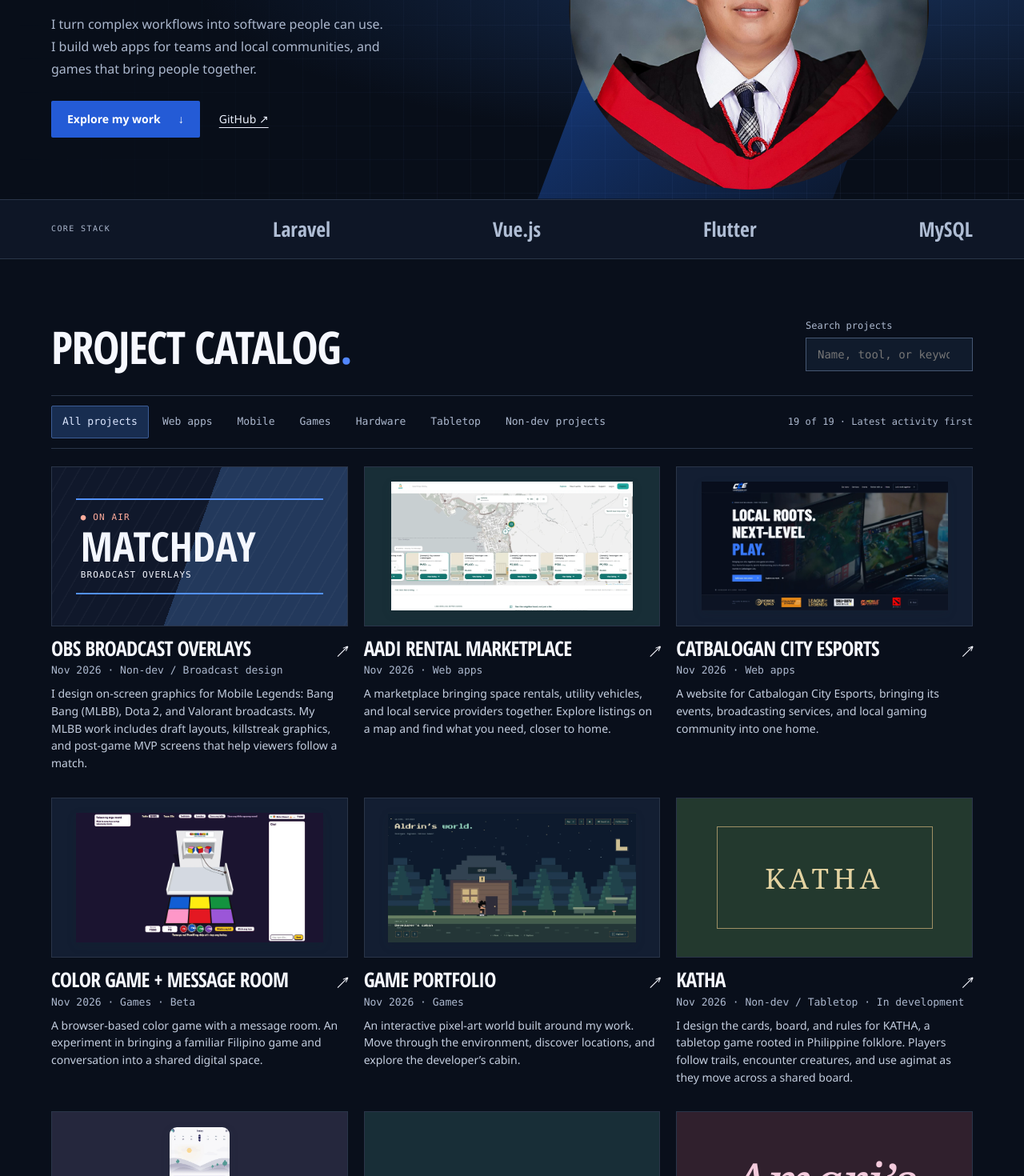
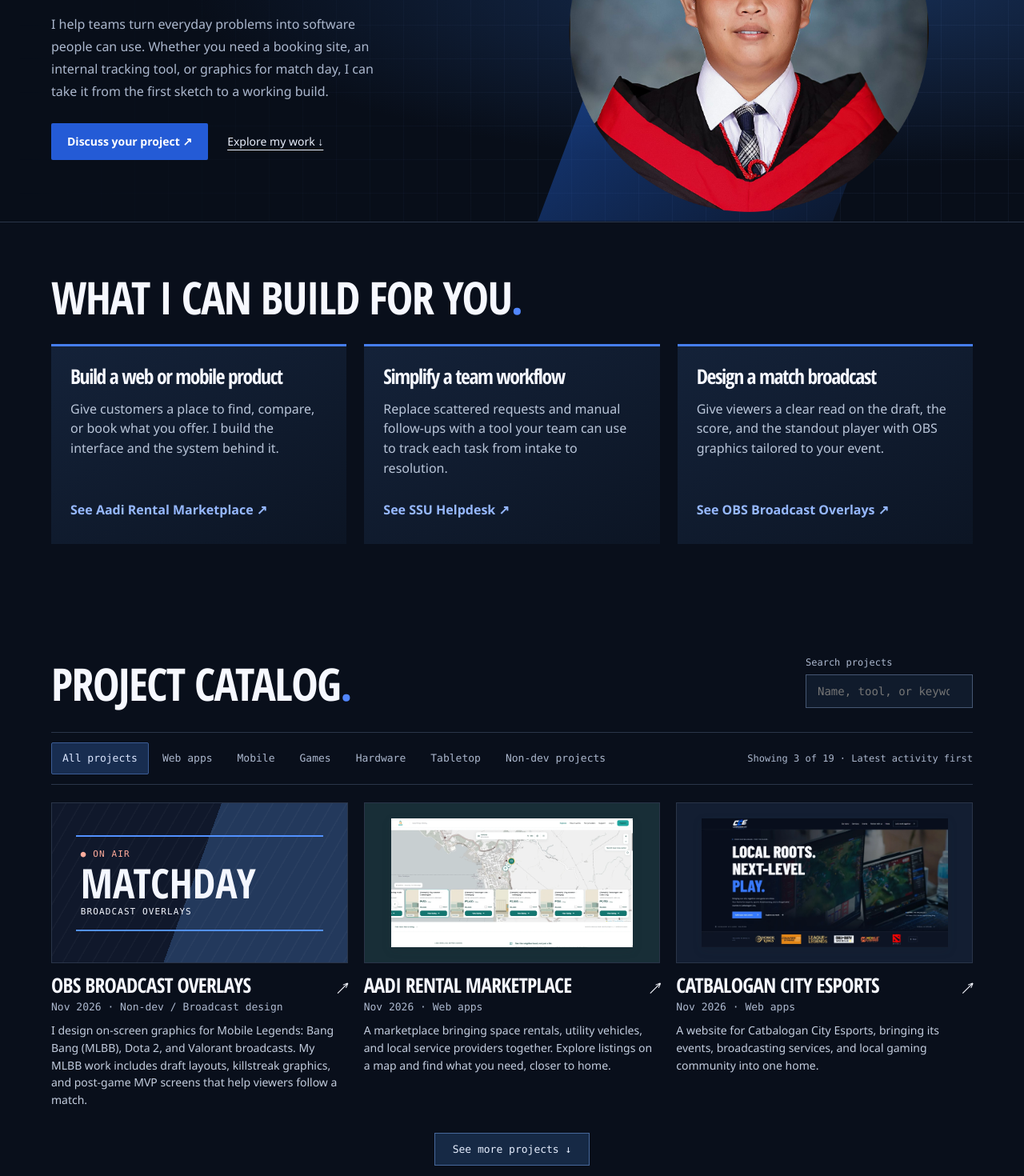
Before and after one commit to Aldrin4197/portfoliov5, a Vue app: page / in a window 1280 px wide. Shown: the part 380-1850 px from the top of the page at 80% size. Built offline with nearby package versions, Linux system fonts and the light colour scheme.

Commit message:
Lead with services and project examples, progressively reveal the catalog and present portfolio reviews

```diff
--- a/src/App.vue
+++ b/src/App.vue
@@ -1,6 +1,7 @@
 <script setup lang="ts">
-import { computed, ref, onBeforeUnmount } from 'vue'
+import { computed, ref, watch, onBeforeUnmount } from 'vue'
 import { catalog, activityLabel, type CatalogProject } from './catalog'
+import { reviews } from './reviews'
 import ExperienceSection from './sections/ExperienceSection/ExperienceSection.vue'
 import EducationSection from './sections/EducationSection/EducationSection.vue'
 import CertificationsSection from './sections/CertificationsSection/CertificationsSection.vue'
@@ -19,6 +20,15 @@ const filtered = computed(() => {
     [p.title, p.description, ...p.tags].join(' ').toLowerCase().includes(query)
   )
 })
+const pageSize = 3
+const limit = ref(pageSize)
+watch([search, filter], () => { limit.value = pageSize })
+const visible = computed(() => filtered.value.slice(0, limit.value))
+const offers = [
+  { title: 'Build a web or mobile product', copy: 'Give customers a place to find, compare, or book what you offer. I build the interface and the system behind it.', project: 'aadi' },
+  { title: 'Simplify a team workflow', copy: 'Replace scattered requests and manual follow-ups with a tool your team can use to track each task from intake to resolution.', project: 'ssu-helpdesk' },
+  { title: 'Design a match broadcast', copy: 'Give viewers a clear read on the draft, the score, and the standout player with OBS graphics tailored to your event.', project: 'overlays' },
+].map(offer => ({ ...offer, example: catalog.find(p => p.id === offer.project)! }))
 const detail = ref<CatalogProject | null>(null)
 const dialog = ref<HTMLDialogElement | null>(null)
 const menuOpen = ref(false)
@@ -33,7 +43,7 @@ function inspect(project: CatalogProject) {
 function closeDialog() { dialog.value?.close() }
 function afterClose() { document.body.style.overflow = ''; opener?.focus() }
 onBeforeUnmount(() => { document.body.style.overflow = '' })
-const tools = [{name:'Frontend',items:'Vue · React · JavaScript · HTML & CSS'}, {name:'Backend',items:'Laravel · PHP · Node.js · REST APIs'}, {name:'Data',items:'MySQL · PostgreSQL · MongoDB'}, {name:'Hardware',items:'Arduino · Raspberry Pi · Embedded systems'}]
+const tools = [{name:'Frontend',items:'Vue · React · JavaScript · HTML & CSS'},{name:'Mobile',items:'Flutter'}, {name:'Backend',items:'Laravel · PHP · Node.js · REST APIs'}, {name:'Data',items:'MySQL · PostgreSQL · MongoDB'}, {name:'Hardware',items:'Arduino · Raspberry Pi · Embedded systems'},{name:'Design & production',items:'Figma · OBS Studio'}]
 </script>
 
 <template>
@@ -42,7 +52,7 @@ const tools = [{name:'Frontend',items:'Vue · React · JavaScript · HTML & CSS'
     <a href="#home" class="wordmark" aria-label="Drindlr home"><span class="monogram" aria-hidden="true">&gt;_</span>drindlr.</a>
     <button class="menu-button" aria-controls="menu" :aria-expanded="menuOpen" @click="menuOpen = !menuOpen">{{ menuOpen ? 'Close' : 'Menu' }}</button>
     <nav id="menu" :class="{ open: menuOpen }" aria-label="Primary navigation" @click="menuOpen = false">
-      <a href="#projects">Work</a><a href="#about">About</a><a href="#katha">KATHA</a><a class="nav-contact" href="#contact">Get in touch ↗</a>
+      <a href="#services">Services</a><a href="#projects">Work</a><a href="#about">About</a><a href="#reviews">Reviews</a><a class="nav-contact" href="#contact">Get in touch ↗</a>
     </nav>
   </header>
   <main id="main">
@@ -51,20 +61,26 @@ const tools = [{name:'Frontend',items:'Vue · React · JavaScript · HTML & CSS'
         <div class="intro-copy">
           <p class="byline"><i aria-hidden="true"></i> Full-stack developer / Catbalogan, PH</p>
           <h1 id="intro-title">Aldrin Jay<br><em>Delos Reyes.</em></h1>
-          <p class="lede">I turn complex workflows into software people can use. I build web apps for teams and local communities, and games that bring people together.</p>
-          <div class="actions"><a class="button" href="#projects">Explore my work <span>↓</span></a><a class="inline-link" href="https://github.com/Aldrin4197">GitHub ↗</a></div>
+          <p class="lede">I help teams turn everyday problems into software people can use. Whether you need a booking site, an internal tracking tool, or graphics for match day, I can take it from the first sketch to a working build.</p>
+          <div class="actions"><a class="button" href="#contact">Discuss your project ↗</a><a class="inline-link" href="#projects">Explore my work ↓</a></div>
         </div>
         <figure class="hero-portrait"><img :src="portrait" alt="Graduation portrait of Aldrin Jay Delos Reyes" width="820" height="1063" fetchpriority="high"></figure>
       </div>
     </section>
-    <div class="stack-strip"><div class="wrap"><span>Core stack</span><b>Laravel</b><b>Vue.js</b><b>Flutter</b><b>MySQL</b></div></div>
+    <section id="services" class="offer-section wrap">
+      <h2>What I can build for you<span class="dot">.</span></h2>
+      <div class="offer-grid"><article v-for="offer in offers" :key="offer.title">
+        <h3>{{ offer.title }}</h3><p>{{ offer.copy }}</p>
+        <button class="proof-link" @click="inspect(offer.example)">See {{ offer.example.title }} ↗</button>
+      </article></div>
+    </section>
     <section id="projects" class="work wrap">
       <div class="section-head"><h2>Project catalog<span class="dot">.</span></h2><label class="search-field">Search projects<input v-model="search" type="search" placeholder="Name, tool, or keyword"></label></div>
       <div class="catalog-controls"><div class="filters" aria-label="Project categories"><button v-for="category in ['All projects','Web apps','Mobile','Games','Hardware','Tabletop','Non-dev projects']" :key="category" :aria-pressed="category === filter" @click="filter = category">{{ category }}</button></div>
-      <small aria-live="polite">{{ filtered.length }} of {{ catalog.length }} · Latest activity first</small></div>
+      <small aria-live="polite">Showing {{ visible.length }} of {{ filtered.length }} · Latest activity first</small></div>
       <p v-if="!filtered.length" class="empty">No matching projects. <button @click="search = ''; filter = 'All projects'">Reset filters</button></p>
-      <div class="gallery">
-        <article v-for="project in filtered" :key="project.id" class="entry">
+      <div class="gallery" id="project-results">
+        <article v-for="project in visible" :key="project.id" class="entry">
           <button class="project-button" @click="inspect(project)" :aria-label="'View '+project.title">
             <span class="cover" :class="project.id">
               <img v-if="project.image" :src="project.image" alt="" loading="lazy"/>
@@ -79,6 +95,10 @@ const tools = [{name:'Frontend',items:'Vue · React · JavaScript · HTML & CSS'
           <div class="catalog-desc">{{ project.description }}</div>
         </article>
       </div>
+      <div class="more-row" v-if="filtered.length > pageSize">
+        <button class="more" v-if="visible.length < filtered.length" aria-controls="project-results" @click="limit += pageSize">See more projects ↓</button>
+        <a v-else class="more" href="#projects" @click="limit = pageSize">Show fewer projects ↑</a>
+      </div>
     </section>
     <section id="katha" class="feature">
       <div class="wrap feature-inner">
@@ -91,11 +111,18 @@ const tools = [{name:'Frontend',items:'Vue · React · JavaScript · HTML & CSS'
       <div class="about-copy"><p class="statement">I start with the person doing the work, then build the system around them.</p>
         <p>At Samar State University, that has meant tools for managing employee records, tracking documents, and handling support requests. My electronics and firmware background helps me follow a problem across the interface, database, and device.</p>
         <p>Interaction design matters just as much. In Aadi, a map helps people compare nearby rentals. In Stria, a daily check-in makes the next action clear.</p>
-        <dl><div v-for="item in tools" :key="item.name"><dt>{{ item.name }}</dt><dd>{{ item.items }}</dd></div></dl>
+
       </div>
       <details class="career"><summary>Experience, education & credentials <span>View details</span></summary><div class="history"><ExperienceSection/><EducationSection/><CertificationsSection/><HackathonsSection/></div></details>
     </section>
-    <section id="contact" class="contact"><div class="wrap"><h2>What are you<br><em>working on?</em></h2><div><p>Tell me about the workflow you want to improve or the product you’re trying to build.</p><a class="button" href="mailto:aldrinjay.delosreyes17@gmail.com">Email Aldrin ↗</a></div></div></section>
+    <section id="stack" class="stack-section"><div class="wrap stack-layout"><h2>My tech stack<span class="dot">.</span></h2>
+      <dl><div v-for="tool in tools" :key="tool.name"><dt>{{ tool.name }}</dt><dd>{{ tool.items }}</dd></div></dl></div></section>
+    <section id="reviews" class="reviews wrap"><h2>What people say<span class="dot">.</span></h2>
+      <div class="review-grid"><figure v-for="r in reviews" :key="r.name">
+        <blockquote>“{{ r.text }}”</blockquote><figcaption><span class="review-avatar" aria-hidden="true">{{ r.name.split(' ').map(n => n[0]).join('') }}</span><span><strong>{{ r.name }}</strong><small>{{ r.date }}</small></span><span class="review-stars" :aria-label="r.rating + ' out of 5 stars'">{{ '★'.repeat(r.rating) }}</span></figcaption>
+      </figure></div>
+    </section>
+    <section id="contact" class="contact"><div class="wrap"><h2>What are you<br><em>working on?</em></h2><div><p>Tell me who it’s for, what you want to make easier, and when you need it. We can work out what the first version should do.</p><a class="button" href="mailto:aldrinjay.delosreyes17@gmail.com">Email Aldrin ↗</a></div></div></section>
   </main>
   <footer class="wrap"><a class="wordmark" href="#home">drindlr.</a><div><a href="https://github.com/Aldrin4197">GitHub ↗</a><a href="https://www.linkedin.com/in/aldrin-jay-delos-reyes-559817267/">LinkedIn ↗</a><a href="https://www.facebook.com/drindlr">Facebook ↗</a></div></footer>
   <dialog ref="dialog" aria-labelledby="detail-title" @close="afterClose" @click="event => { if(event.target === dialog) closeDialog() }">
--- /dev/null
+++ b/src/reviews.ts
@@ -0,0 +1,6 @@
+export const reviews = [
+  { name: 'Maria S.', rating: 5, text: 'Aldrin delivered a clean, fast web app on time. Highly recommend!', date: '2025' },
+  { name: 'James T.', rating: 5, text: 'Great at communication and technically sharp. Would hire again.', date: '2025' },
+  { name: 'Ana R.', rating: 5, text: 'Guided our capstone project from scratch to completion. Very patient.', date: '2024' },
+  { name: 'Carlo M.', rating: 5, text: 'Excellent hardware + software knowledge combo. A rare find.', date: '2024' },
+]
--- a/src/style.css
+++ b/src/style.css
@@ -129,3 +129,22 @@ h1 em,h2 em { font-family:inherit; font-weight:inherit; font-style:normal; color
 .broadcast-cover { width:100%; border-block:2px solid #5291ff; padding:5% 2%; display:grid; gap:4px; color:#f4f7ff; }
 .broadcast-cover i,.broadcast-cover span { font:11px var(--mono); text-transform:uppercase; letter-spacing:.1em; }
 .broadcast-cover i { color:#ffac9c; }.broadcast-cover b { font:700 clamp(32px,4vw,65px)/1 Condensed,sans-serif; text-transform:uppercase; }
+
+.cover.perchwise,.app-screens { background:#132338; }
+.app-pair,.app-screens { display:flex; justify-content:center; gap:6%; }
+.app-pair { height:100%; width:100%; min-height:0; }
+.app-pair img { width:auto; max-width:46%; height:100%; object-fit:contain; }
+.app-screens { padding:32px 20px 16px; clear:both; }
+.app-screens figure { width:min(42%,180px); }
+.app-screens img { width:100%; height:auto; }
+.app-screens figcaption { padding-top:8px; font:12px var(--mono); color:#cfdbed; text-align:center; }
+.offer-section,.reviews,.stack-section { padding-block:clamp(40px,5vw,76px); }
+.offer-grid,.review-grid { display:grid; gap:22px; margin-top:28px; }
+.offer-grid { grid-template-columns:repeat(3,minmax(0,1fr)); }
+.offer-grid article { border-top:3px solid #467eee; background:linear-gradient(150deg,#142239,#0c1524); padding:24px; display:flex; flex-direction:column; align-items:flex-start; }
+.offer-grid h3 { font:700 clamp(23px,2vw,32px)/1.08 Condensed,sans-serif; }.offer-grid p { margin:14px 0 20px; color:#bac6d9; }
+.proof-link { border:0; background:transparent; padding:7px 0; margin-top:auto; text-align:left; color:#96b8ff; font-weight:650; }
+.more-row { display:flex; justify-content:center; margin-top:30px; }.more { background:#162945; color:#e7efff; border:1px solid #47699c; padding:12px 22px; font:13px var(--mono); }
+.stack-section { background:#101b2d; border-block:1px solid var(--rule); }.stack-layout { display:grid; grid-template-columns:1fr 1.3fr; gap:28px; }.stack-section dl>div { grid-template-columns:minmax(110px,.55fr) 1fr; padding:13px 0; }.stack-section dt { color:#99baff; }
+.review-grid { grid-template-columns:repeat(2,minmax(0,1fr)); }.review-grid figure { padding:22px; border:1px solid #34445e; display:grid; align-content:space-between; gap:20px; }.review-grid blockquote { margin:0; font-size:18px; }.review-grid figcaption { display:flex; align-items:center; gap:12px; }.review-grid small { display:block; color:var(--secondary); }.review-avatar { width:40px;height:40px;display:grid;place-items:center;border-radius:50%;background:#304d77;font:600 14px var(--mono); }.review-grid figure:nth-child(even) .review-avatar { background:#335753; }.review-stars { margin-left:auto; font-size:13px; color:#f2c36c; }
+@media(max-width:760px){.offer-grid,.stack-layout,.review-grid {grid-template-columns:minmax(0,1fr);}.offer-grid,.review-grid {gap:12px;}.offer-grid article,.review-grid figure {padding:18px;}}
```
Also changed, not shown: src/sections/RateMeSection/RateMeSection.vue (+1 -6 lines).
